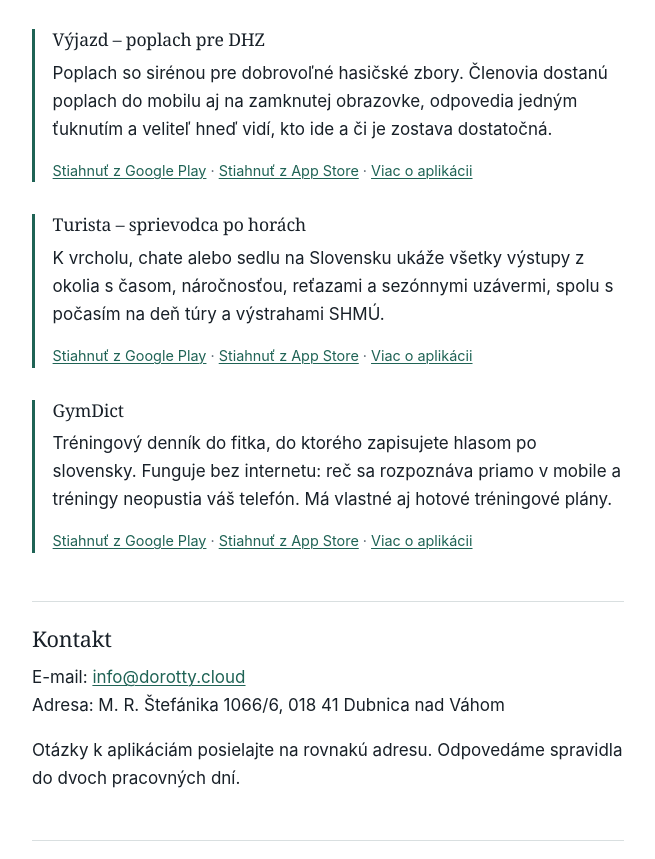
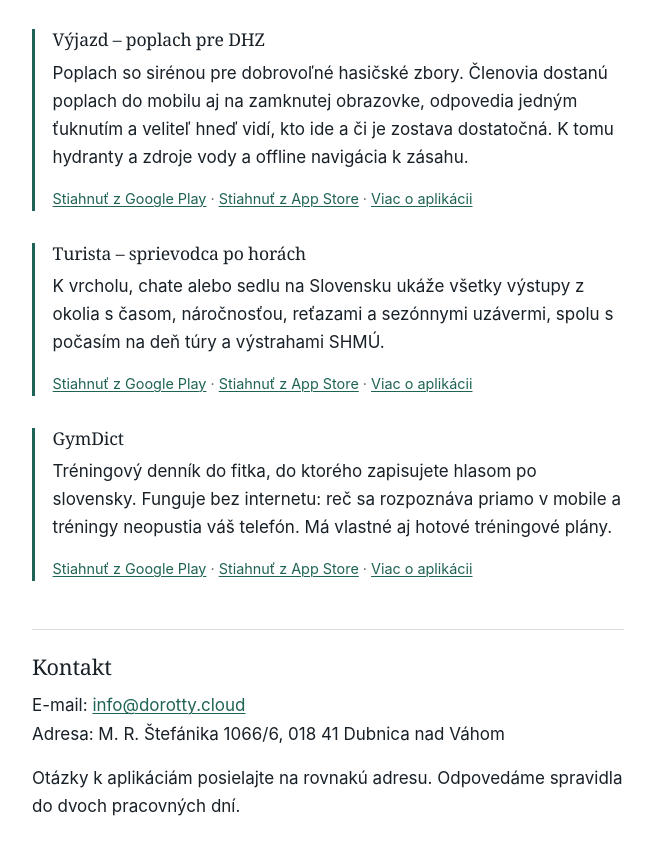
Before and after one commit to mirosv77/dorotty-web, a plain HTML site: page index.html in a window 1280 px wide. Shown: the part 1538-2397 px from the top of the page, without its empty margins (312-967 px from the left). Drawn offline with Linux system fonts and the light colour scheme.

Commit message:
Výjazd 1.2.0: hydranty a zdroje vody, offline navigácia na webe
Co-Authored-By: Claude Opus 5.5 <noreply@anthropic.com>

```diff
--- a/index.html
+++ b/index.html
@@ -56,7 +56,7 @@
 
   <div class="aplikacia">
     <h3>Výjazd – poplach pre DHZ</h3>
-    <p>Poplach so sirénou pre dobrovoľné hasičské zbory. Členovia dostanú poplach do mobilu aj na zamknutej obrazovke, odpovedia jedným ťuknutím a veliteľ hneď vidí, kto ide a či je zostava dostatočná.</p>
+    <p>Poplach so sirénou pre dobrovoľné hasičské zbory. Členovia dostanú poplach do mobilu aj na zamknutej obrazovke, odpovedia jedným ťuknutím a veliteľ hneď vidí, kto ide a či je zostava dostatočná. K tomu hydranty a zdroje vody a offline navigácia k zásahu.</p>
     <p class="stav"><a href="https://play.google.com/store/apps/details?id=com.dorotty.vyjazd">Stiahnuť z Google Play</a> · <a href="https://apps.apple.com/sk/app/v%C3%BDjazd-poplach-pre-dhz/id6826396471">Stiahnuť z App Store</a> · <a href="/vyjazd/">Viac o aplikácii</a></p>
   </div>
 
```
Also changed, not shown: vyjazd/index.html (+1 -0 lines).
